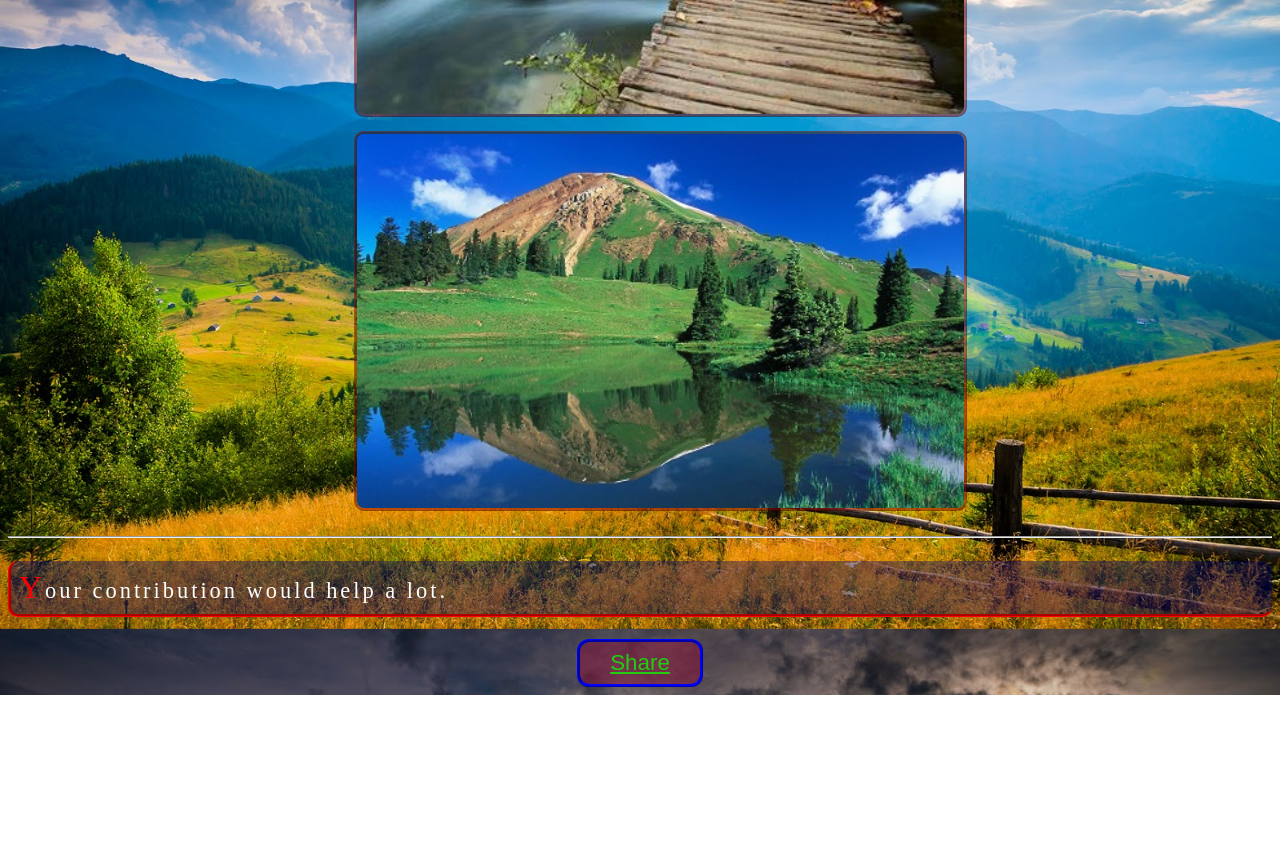
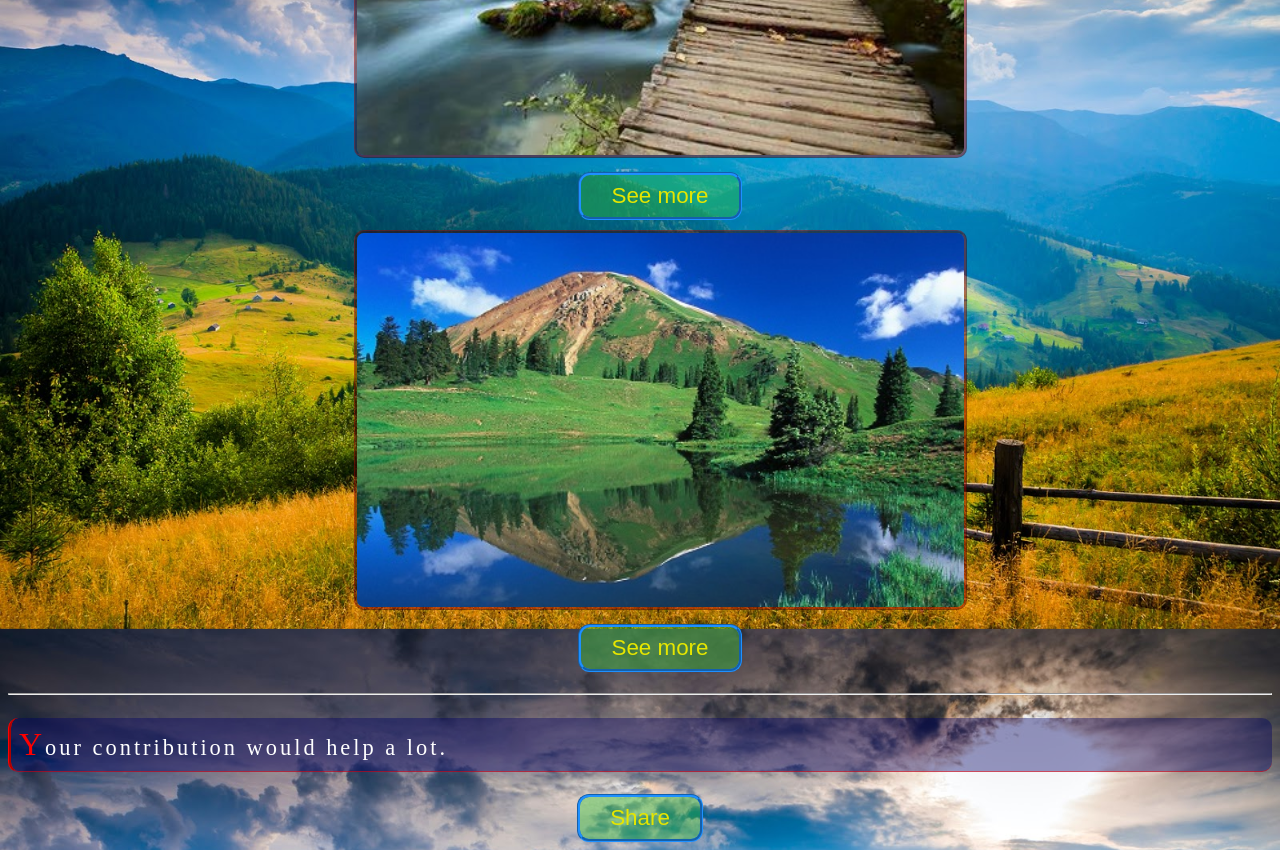
Before and after one commit to Rodrigosaforcada/Testwebsite, a plain HTML site: page src/view/index.htm in a window 1280 px wide. Shown: the part 1080-1930 px from the top of the page. Before the commit the page ends 1775 px from the top, so only its background shows below. Drawn offline with Linux system fonts and the light colour scheme.

Commit message:
improvements in css and inclusion of javascript in the index file

```diff
--- a/src/css/styles.css
+++ b/src/css/styles.css
@@ -15,8 +15,9 @@ p {
   color: #ffffff;
   font-size:140%;
   background-color:rgba(0,0,100,0.4);
-  border: 3px ridge red;
-  border-style: none none groove ridge;
+  border-left: 3px ridge red;
+  border-bottom: 1px ridge rgba(255,0,0,0.5);
+  /*border-style: none none groove ridge;*/
   border-radius: 10px;
   padding: 8px;
   letter-spacing: 3px;
@@ -36,7 +37,7 @@ p::first-letter {
   color: #ffffff;
   font-size:140%;
   background-color:rgba(0, 179, 0,0.4);
-  border: 3px ridge red;
+  border-left: 3px ridge red;
   border-radius: 10px;
   padding: 8px;
 }
@@ -82,19 +83,15 @@ div {
 }
 
 button {
-  color: #22cc11;
-  text-decoration:underline;
+  color: rgb(230, 230, 0);
   font-size:140%;
-  background-color:rgba(150,0,50,0.4);
-  border: 3px ridge blue;
+  background-color:rgba(50,200,50,0.4);
+  border: 3px groove DodgerBlue;
   border-radius: 12px;
-  padding: 8px;
-  padding-left: 30px;
-  padding-right: 30px;
+  padding: 8px 30px;
 }
 
 button:hover {
-  color: #b34700;
   background-color: rgba(153, 204, 255,0.6);
 }
 
--- a/src/view/index.htm
+++ b/src/view/index.htm
@@ -22,9 +22,12 @@
   <p>Enjoy the views</p>
 
   <ul>
-    <li><img src="../images/paisaje.jpg" alt="paisaje" title="paisaje" usemap="#workmap"></li>
-    <li><img src="../images/paisaje2.jpg" alt="paisaje" title="paisaje" usemap="#workmap"></li>
-    <li><img src="../images/paisaje3.jpg" alt="paisaje" title="paisaje" usemap="#workmap"></li>
+    <li><img id="img1" src="../images/paisaje.jpg" alt="paisaje" title="paisaje" usemap="#workmap"></li>
+    <li><button onclick="document.getElementById('img1').src='../images/paisaje4.jpg'">See more</button></li>
+    <li><img id="img2" src="../images/paisaje2.jpg" alt="paisaje" title="paisaje" usemap="#workmap"></li>
+    <li><button onclick="document.getElementById('img2').src='../images/paisaje5.jpg'">See more</button></li>
+    <li><img id="img3" src="../images/paisaje3.jpg" alt="paisaje" title="paisaje" usemap="#workmap"></li>
+    <li><button onclick="document.getElementById('img3').src='../images/paisaje6.jpg'">See more</button></li>
   </ul>
   <map name="workmap">
     <area shape="circle" coords="200,100,75" alt="views" href="../images/paisaje.jpg" onclick="myFunction()">
```
Also changed, not shown: src/images/paisaje4.jpg (added), src/images/paisaje5.jpg (added), src/images/paisaje6.jpg (added).
